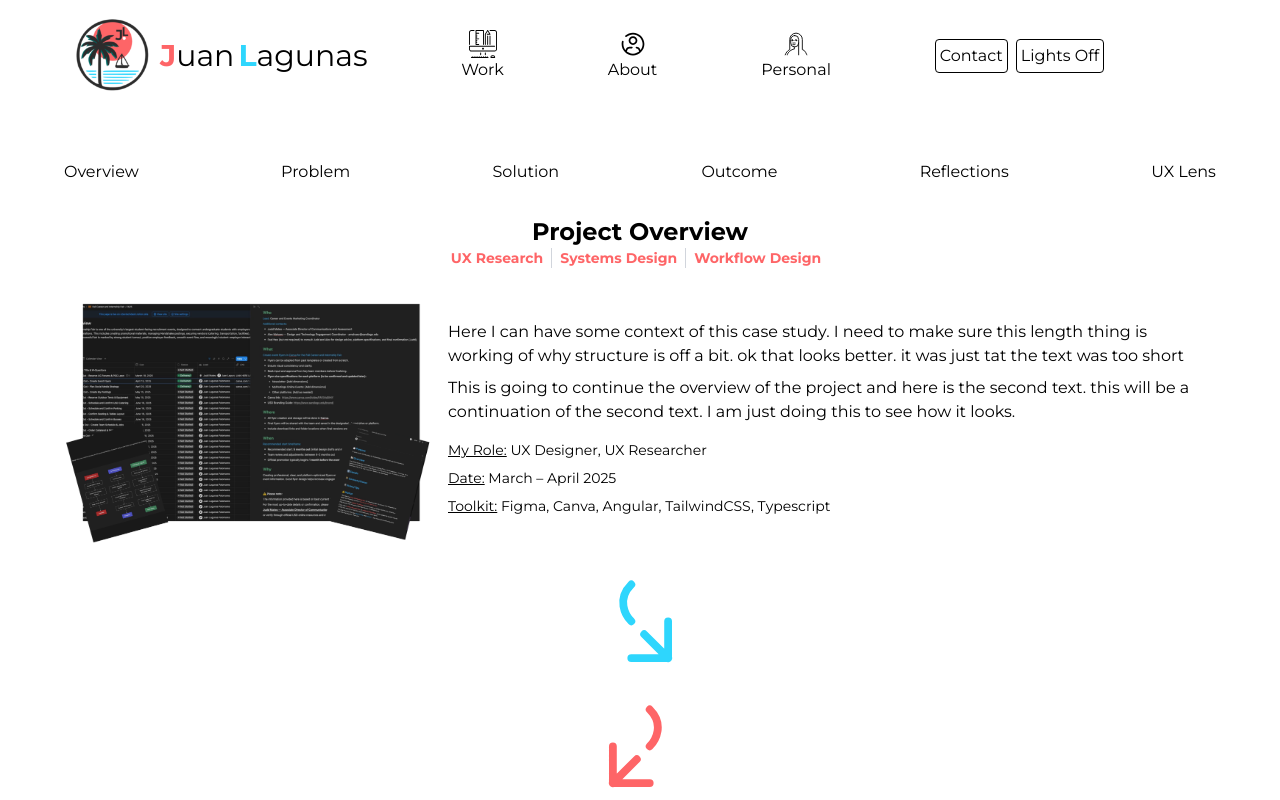
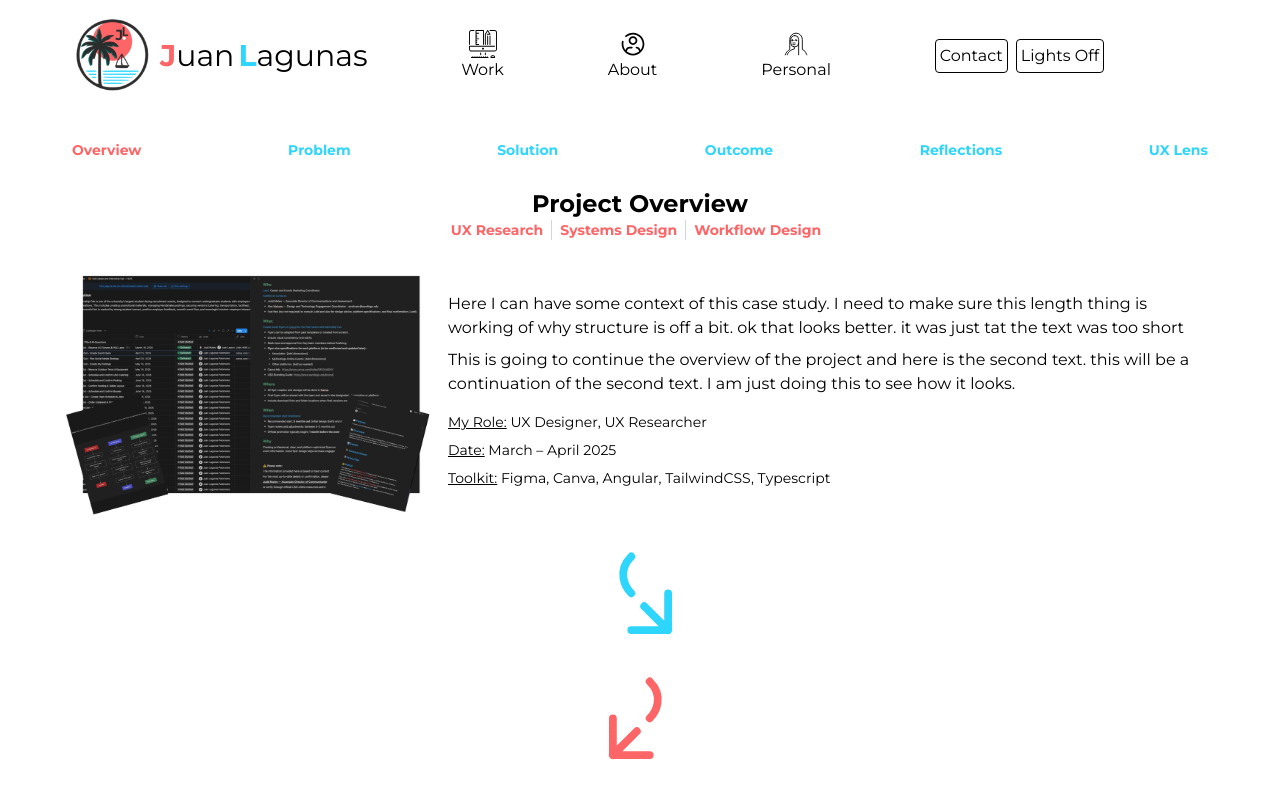
Before and after one commit to dev-jLagunas/ux-portfolio, a Vue app: page /#/case-one in a window 1280 px wide. Shown: the top 800 px of the page. Built offline with nearby package versions, Linux system fonts and the light colour scheme.

Commit message:
feat: create and add reusale CaseNav logic for ux friendly case study navigation

```diff
--- a/src/App.vue
+++ b/src/App.vue
@@ -1,8 +1,27 @@
 <script setup>
+import { ref, onMounted, onBeforeUnmount } from 'vue'
 import TheNavbar from './components/TheNavbar.vue'
 import TheSidebar from './components/TheSidebar.vue'
 import TheFooter from '@/components/TheFooter.vue'
 import ContactModal from '@/components/ContactModal.vue'
+
+const showBackToTop = ref(false)
+
+const toggleBackToTop = () => {
+  showBackToTop.value = window.scrollY > 300
+}
+
+const scrollToTop = () => {
+  window.scrollTo({ top: 0, behavior: 'smooth' })
+}
+
+onMounted(() => {
+  window.addEventListener('scroll', toggleBackToTop, { passive: true })
+})
+
+onBeforeUnmount(() => {
+  window.removeEventListener('scroll', toggleBackToTop)
+})
 </script>
 
 <template>
@@ -14,8 +33,14 @@ import ContactModal from '@/components/ContactModal.vue'
     </transition>
   </router-view>
   <TheFooter />
-
   <ContactModal />
+  <button
+    v-show="showBackToTop"
+    @click="scrollToTop"
+    class="fixed bottom-10 right-6 px-3 rounded-md z-50 bg-blue text-white transition opacity-75 hover:opacity-100"
+  >
+    Back to Top
+  </button>
 </template>
 
 <style scoped>
--- /dev/null
+++ b/src/components/reusable/CaseNav.vue
@@ -0,0 +1,73 @@
+<script setup>
+import { onMounted, onBeforeUnmount, ref } from 'vue'
+
+const props = defineProps({
+  sections: {
+    type: Array,
+    required: true,
+  },
+})
+
+const activeSection = ref(null)
+
+const scrollToSection = (id) => {
+  const element = document.getElementById(id)
+  if (element) {
+    const yOffset = -80 // Adjust based on navbar height
+    const y = element.getBoundingClientRect().top + window.scrollY + yOffset
+    window.scrollTo({ top: y, behavior: 'smooth' })
+  }
+}
+
+const updateActiveSection = () => {
+  let closest = null
+  let closestDistance = Infinity
+
+  props.sections.forEach((section) => {
+    const el = document.getElementById(section.id)
+    if (el) {
+      const rect = el.getBoundingClientRect()
+      const distance = Math.abs(rect.top - 80) // offset matches yOffset above
+      if (distance < closestDistance) {
+        closest = section.id
+        closestDistance = distance
+      }
+    }
+  })
+
+  activeSection.value = closest
+}
+
+onMounted(() => {
+  window.addEventListener('scroll', updateActiveSection, { passive: true })
+  updateActiveSection()
+})
+
+onBeforeUnmount(() => {
+  window.removeEventListener('scroll', updateActiveSection)
+})
+</script>
+
+<template>
+  <nav class="mt-8 mb-4 sticky top-2 z-50 bg-white">
+    <ul class="flex flex-wrap justify-between items-center px-2 py-3 text-sm font-semibold">
+      <li
+        v-for="section in sections"
+        :key="section.id"
+        :class="[
+          'cursor-pointer transition-colors duration-300',
+          activeSection === section.id ? 'text-pink' : 'text-blue',
+        ]"
+        @click="scrollToSection(section.id)"
+      >
+        {{ section.label }}
+      </li>
+    </ul>
+  </nav>
+</template>
+
+<style scoped>
+nav {
+  scroll-margin-top: 5rem;
+}
+</style>
--- a/src/views/cases/CaseFourView.vue
+++ b/src/views/cases/CaseFourView.vue
@@ -5,6 +5,7 @@ import CaseProblem from '@/components/reusable/CaseProblem.vue'
 import CaseSolution from '@/components/reusable/CaseSolution.vue'
 import CaseOutcome from '@/components/reusable/CaseOutcome.vue'
 import CaseUxLens from '@/components/reusable/CaseUxLens.vue'
+import CaseNav from '@/components/reusable/CaseNav.vue'
 import CaseReflections from '@/components/reusable/CaseReflections.vue'
 import ArrowTransition from '@/components/reusable/ArrowPointer.vue'
 
@@ -126,17 +127,19 @@ const uxSubheading = 'How I would approach this UX challenge today'
 
 <template>
   <div class="font-headings mb-28">
-    <nav class="mt-16 mb-8">
-      <ul class="flex flex-wrap justify-between items-center">
-        <li>Overview</li>
-        <li>Problem</li>
-        <li>Solution</li>
-        <li>Outcome</li>
-        <li>Reflections</li>
-        <li>UX Lens</li>
-      </ul>
-    </nav>
+    <CaseNav
+      :sections="[
+        { id: 'overview-section', label: 'Overview' },
+        { id: 'problem-section', label: 'Problem' },
+        { id: 'solution-section', label: 'Solution' },
+        { id: 'outcome-section', label: 'Outcome' },
+        { id: 'reflections-section', label: 'Reflections' },
+        { id: 'ux-section', label: 'UX Lens' },
+      ]"
+    />
+
     <CaseOverview
+      id="overview-section"
       title="Project Overview"
       :tags="['UX Research', 'Systems Design', 'Workflow Design']"
       :imgSrc="notionTrioPhoto"
@@ -150,6 +153,7 @@ const uxSubheading = 'How I would approach this UX challenge today'
     />
     <ArrowTransition customClass="mx-auto" />
     <CaseProblem
+      id="problem-section"
       problemStatement="Here I will explain the problem at hand. I need to add more filler text so it looks like the problem statement is well written. I will need to add more content later, but for the time being this is fine. I don't know what else to do but I guess this will work fine for now."
       :artifacts="[
         { caption: 'Persona', imageSrc: userPersona },
@@ -161,6 +165,7 @@ const uxSubheading = 'How I would approach this UX challenge today'
     />
     <ArrowTransition customClass="mx-auto" />
     <CaseSolution
+      id="solution-section"
       introText="Here I can explain the solution..."
       :beforeTabs="beforeTabs"
       :afterTabs="afterTabs"
@@ -177,6 +182,7 @@ const uxSubheading = 'How I would approach this UX challenge today'
     />
     <ArrowTransition customClass="mx-auto" />
     <CaseOutcome
+      id="outcome-section"
       intro="Here I will describe and explain the outcome. These outcomes are largely qualitative due to the nature of the project."
       context="I’ll highlight 4 key themes that emerged from the changes I implemented."
       :outcomes="outcomeList"
@@ -184,11 +190,12 @@ const uxSubheading = 'How I would approach this UX challenge today'
     />
     <ArrowTransition customClass="mx-auto" />
     <CaseReflections
+      id="reflections-section"
       intro="Here are a few key lessons I took away from this project — what worked, what didn’t, and how it shaped my UX thinking."
       :reflections="reflections"
     />
     <ArrowTransition customClass="mx-auto" />
-    <CaseUxLens :intro="uxIntro" :subheading="uxSubheading">
+    <CaseUxLens id="ux-section" :intro="uxIntro" :subheading="uxSubheading">
       <div
         class="flex flex-col sm:relative sm:before:absolute sm:before:top-2 sm:before:w-4 sm:before:h-4 sm:before:rounded-full sm:before:left-[-35px] sm:before:z-[1] before:dark:bg-blue"
       >
--- a/src/views/cases/CaseOneView.vue
+++ b/src/views/cases/CaseOneView.vue
@@ -5,6 +5,8 @@ import CaseProblem from '@/components/reusable/CaseProblem.vue'
 import CaseSolution from '@/components/reusable/CaseSolution.vue'
 import CaseOutcome from '@/components/reusable/CaseOutcome.vue'
 import CaseUxLens from '@/components/reusable/CaseUxLens.vue'
+import CaseNav from '@/components/reusable/CaseNav.vue'
+
 import CaseReflections from '@/components/reusable/CaseReflections.vue'
 import ArrowTransition from '@/components/reusable/ArrowPointer.vue'
 
@@ -126,17 +128,18 @@ const uxSubheading = 'How I would approach this UX challenge today'
 
 <template>
   <div class="font-headings mb-28">
-    <nav class="mt-16 mb-8">
-      <ul class="flex flex-wrap justify-between items-center">
-        <li>Overview</li>
-        <li>Problem</li>
-        <li>Solution</li>
-        <li>Outcome</li>
-        <li>Reflections</li>
-        <li>UX Lens</li>
-      </ul>
-    </nav>
+    <CaseNav
+      :sections="[
+        { id: 'overview-section', label: 'Overview' },
+        { id: 'problem-section', label: 'Problem' },
+        { id: 'solution-section', label: 'Solution' },
+        { id: 'outcome-section', label: 'Outcome' },
+        { id: 'reflections-section', label: 'Reflections' },
+        { id: 'ux-section', label: 'UX Lens' },
+      ]"
+    />
     <CaseOverview
+      id="overview-section"
       title="Project Overview"
       :tags="['UX Research', 'Systems Design', 'Workflow Design']"
       :imgSrc="notionTrioPhoto"
@@ -150,6 +153,7 @@ const uxSubheading = 'How I would approach this UX challenge today'
     />
     <ArrowTransition customClass="mx-auto" />
     <CaseProblem
+      id="problem-section"
       problemStatement="Here I will explain the problem at hand. I need to add more filler text so it looks like the problem statement is well written. I will need to add more content later, but for the time being this is fine. I don't know what else to do but I guess this will work fine for now."
       :artifacts="[
         { caption: 'Persona', imageSrc: userPersona },
@@ -161,6 +165,7 @@ const uxSubheading = 'How I would approach this UX challenge today'
     />
     <ArrowTransition customClass="mx-auto" />
     <CaseSolution
+      id="solution-section"
       introText="Here I can explain the solution..."
       :beforeTabs="beforeTabs"
       :afterTabs="afterTabs"
@@ -168,15 +173,8 @@ const uxSubheading = 'How I would approach this UX challenge today'
       afterTitle="Project Management After"
     />
     <ArrowTransition customClass="mx-auto" />
-    <CaseSolution
-      introText="THIS IS FOR SOLUTION B, IT WILL LOOK DIFFERENT LATER ON"
-      :beforeTabs="beforeTabs"
-      :afterTabs="afterTabs"
-      beforeTitle="TRUTH DATABASE Management Before"
-      afterTitle="TRUTH DATABASE MANAGEMENT After"
-    />
-    <ArrowTransition customClass="mx-auto" />
     <CaseOutcome
+      id="outcome-section"
       intro="Here I will describe and explain the outcome. These outcomes are largely qualitative due to the nature of the project."
       context="I’ll highlight 4 key themes that emerged from the changes I implemented."
       :outcomes="outcomeList"
@@ -184,11 +182,12 @@ const uxSubheading = 'How I would approach this UX challenge today'
     />
     <ArrowTransition customClass="mx-auto" />
     <CaseReflections
+      id="reflections-section"
       intro="Here are a few key lessons I took away from this project — what worked, what didn’t, and how it shaped my UX thinking."
       :reflections="reflections"
     />
     <ArrowTransition customClass="mx-auto" />
-    <CaseUxLens :intro="uxIntro" :subheading="uxSubheading">
+    <CaseUxLens id="ux-section" :intro="uxIntro" :subheading="uxSubheading">
       <div
         class="flex flex-col sm:relative sm:before:absolute sm:before:top-2 sm:before:w-4 sm:before:h-4 sm:before:rounded-full sm:before:left-[-35px] sm:before:z-[1] before:dark:bg-blue"
       >
--- a/src/views/cases/CaseThreeView.vue
+++ b/src/views/cases/CaseThreeView.vue
@@ -5,6 +5,8 @@ import CaseProblem from '@/components/reusable/CaseProblem.vue'
 import CaseSolution from '@/components/reusable/CaseSolution.vue'
 import CaseOutcome from '@/components/reusable/CaseOutcome.vue'
 import CaseUxLens from '@/components/reusable/CaseUxLens.vue'
+import CaseNav from '@/components/reusable/CaseNav.vue'
+
 import CaseReflections from '@/components/reusable/CaseReflections.vue'
 import ArrowTransition from '@/components/reusable/ArrowPointer.vue'
 
@@ -126,17 +128,18 @@ const uxSubheading = 'How I would approach this UX challenge today'
 
 <template>
   <div class="font-headings mb-28">
-    <nav class="mt-16 mb-8">
-      <ul class="flex flex-wrap justify-between items-center">
-        <li>Overview</li>
-        <li>Problem</li>
-        <li>Solution</li>
-        <li>Outcome</li>
-        <li>Reflections</li>
-        <li>UX Lens</li>
-      </ul>
-    </nav>
+    <CaseNav
+      :sections="[
+        { id: 'overview-section', label: 'Overview' },
+        { id: 'problem-section', label: 'Problem' },
+        { id: 'solution-section', label: 'Solution' },
+        { id: 'outcome-section', label: 'Outcome' },
+        { id: 'reflections-section', label: 'Reflections' },
+        { id: 'ux-section', label: 'UX Lens' },
+      ]"
+    />
     <CaseOverview
+      id="overview-section"
       title="Project Overview"
       :tags="['UX Research', 'Systems Design', 'Workflow Design']"
       :imgSrc="notionTrioPhoto"
@@ -150,6 +153,7 @@ const uxSubheading = 'How I would approach this UX challenge today'
     />
     <ArrowTransition customClass="mx-auto" />
     <CaseProblem
+      id="problem-section"
       problemStatement="Here I will explain the problem at hand. I need to add more filler text so it looks like the problem statement is well written. I will need to add more content later, but for the time being this is fine. I don't know what else to do but I guess this will work fine for now."
       :artifacts="[
         { caption: 'Persona', imageSrc: userPersona },
@@ -161,6 +165,7 @@ const uxSubheading = 'How I would approach this UX challenge today'
     />
     <ArrowTransition customClass="mx-auto" />
     <CaseSolution
+      id="solution-section"
       introText="Here I can explain the solution..."
       :beforeTabs="beforeTabs"
       :afterTabs="afterTabs"
@@ -168,15 +173,8 @@ const uxSubheading = 'How I would approach this UX challenge today'
       afterTitle="Project Management After"
     />
     <ArrowTransition customClass="mx-auto" />
-    <CaseSolution
-      introText="THIS IS FOR SOLUTION B, IT WILL LOOK DIFFERENT LATER ON"
-      :beforeTabs="beforeTabs"
-      :afterTabs="afterTabs"
-      beforeTitle="TRUTH DATABASE Management Before"
-      afterTitle="TRUTH DATABASE MANAGEMENT After"
-    />
-    <ArrowTransition customClass="mx-auto" />
     <CaseOutcome
+      id="outcome-section"
       intro="Here I will describe and explain the outcome. These outcomes are largely qualitative due to the nature of the project."
       context="I’ll highlight 4 key themes that emerged from the changes I implemented."
       :outcomes="outcomeList"
@@ -184,11 +182,12 @@ const uxSubheading = 'How I would approach this UX challenge today'
     />
     <ArrowTransition customClass="mx-auto" />
     <CaseReflections
+      id="reflections-section"
       intro="Here are a few key lessons I took away from this project — what worked, what didn’t, and how it shaped my UX thinking."
       :reflections="reflections"
     />
     <ArrowTransition customClass="mx-auto" />
-    <CaseUxLens :intro="uxIntro" :subheading="uxSubheading">
+    <CaseUxLens id="ux-section" :intro="uxIntro" :subheading="uxSubheading">
       <div
         class="flex flex-col sm:relative sm:before:absolute sm:before:top-2 sm:before:w-4 sm:before:h-4 sm:before:rounded-full sm:before:left-[-35px] sm:before:z-[1] before:dark:bg-blue"
       >
--- a/src/views/cases/CaseTwoView.vue
+++ b/src/views/cases/CaseTwoView.vue
@@ -5,6 +5,8 @@ import CaseProblem from '@/components/reusable/CaseProblem.vue'
 import CaseSolution from '@/components/reusable/CaseSolution.vue'
 import CaseOutcome from '@/components/reusable/CaseOutcome.vue'
 import CaseUxLens from '@/components/reusable/CaseUxLens.vue'
+import CaseNav from '@/components/reusable/CaseNav.vue'
+
 import CaseReflections from '@/components/reusable/CaseReflections.vue'
 import ArrowTransition from '@/components/reusable/ArrowPointer.vue'
 
@@ -126,17 +128,18 @@ const uxSubheading = 'How I would approach this UX challenge today'
 
 <template>
   <div class="font-headings mb-28">
-    <nav class="mt-16 mb-8">
-      <ul class="flex flex-wrap justify-between items-center">
-        <li>Overview</li>
-        <li>Problem</li>
-        <li>Solution</li>
-        <li>Outcome</li>
-        <li>Reflections</li>
-        <li>UX Lens</li>
-      </ul>
-    </nav>
+    <CaseNav
+      :sections="[
+        { id: 'overview-section', label: 'Overview' },
+        { id: 'problem-section', label: 'Problem' },
+        { id: 'solution-section', label: 'Solution' },
+        { id: 'outcome-section', label: 'Outcome' },
+        { id: 'reflections-section', label: 'Reflections' },
+        { id: 'ux-section', label: 'UX Lens' },
+      ]"
+    />
     <CaseOverview
+      id="overview-section"
       title="Project Overview"
       :tags="['UX Research', 'Systems Design', 'Workflow Design']"
       :imgSrc="notionTrioPhoto"
@@ -150,6 +153,7 @@ const uxSubheading = 'How I would approach this UX challenge today'
     />
     <ArrowTransition customClass="mx-auto" />
     <CaseProblem
+      id="problem-section"
       problemStatement="Here I will explain the problem at hand. I need to add more filler text so it looks like the problem statement is well written. I will need to add more content later, but for the time being this is fine. I don't know what else to do but I guess this will work fine for now."
       :artifacts="[
         { caption: 'Persona', imageSrc: userPersona },
@@ -161,6 +165,7 @@ const uxSubheading = 'How I would approach this UX challenge today'
     />
     <ArrowTransition customClass="mx-auto" />
     <CaseSolution
+      id="solution-section"
       introText="Here I can explain the solution..."
       :beforeTabs="beforeTabs"
       :afterTabs="afterTabs"
@@ -177,6 +182,7 @@ const uxSubheading = 'How I would approach this UX challenge today'
     />
     <ArrowTransition customClass="mx-auto" />
     <CaseOutcome
+      id="outcome-section"
       intro="Here I will describe and explain the outcome. These outcomes are largely qualitative due to the nature of the project."
       context="I’ll highlight 4 key themes that emerged from the changes I implemented."
       :outcomes="outcomeList"
@@ -184,11 +190,12 @@ const uxSubheading = 'How I would approach this UX challenge today'
     />
     <ArrowTransition customClass="mx-auto" />
     <CaseReflections
+      id="reflections-section"
       intro="Here are a few key lessons I took away from this project — what worked, what didn’t, and how it shaped my UX thinking."
       :reflections="reflections"
     />
     <ArrowTransition customClass="mx-auto" />
-    <CaseUxLens :intro="uxIntro" :subheading="uxSubheading">
+    <CaseUxLens id="ux-section" :intro="uxIntro" :subheading="uxSubheading">
       <div
         class="flex flex-col sm:relative sm:before:absolute sm:before:top-2 sm:before:w-4 sm:before:h-4 sm:before:rounded-full sm:before:left-[-35px] sm:before:z-[1] before:dark:bg-blue"
       >
```
